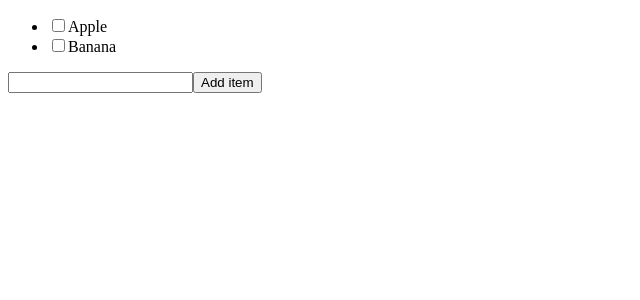
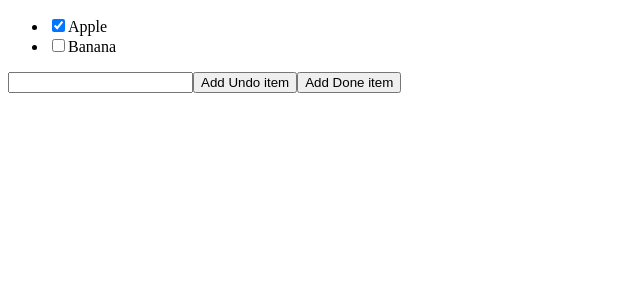
Before and after one commit to mili-confluent/React-hooks-test-example, a React (Create React App) app: page / in a window 1280 px wide. Shown: the top 300 px of the page, without its empty margins (0-640 px from the left). Built offline with nearby package versions, Linux system fonts and the light colour scheme.

Commit message:
React Hooks test example Component test: TodoList-test.js Hook test: useToggleSelectionSet-test.js

```diff
--- a/package.json
+++ b/package.json
@@ -7,6 +7,7 @@
   "dependencies": {
     "@babel/runtime": "7.13.8",
     "@testing-library/react": "11.2.5",
+    "@testing-library/react-hooks": "5.1.0",
     "react": "17.0.1",
     "react-dom": "17.0.1",
     "react-scripts": "4.0.0"
--- a/src/App.js
+++ b/src/App.js
@@ -3,21 +3,29 @@ import { TodoList } from "./TodoList";
 
 export default function App() {
   const [items, setItems] = useState(() => ["Apple", "Banana"]);
+  const [preSelections, setPreSelections] = useState(() => ["Apple"]);
   const [inputText, setInputText] = useState("");
   const handleAddUndoItemClick = useCallback(() => {
     setItems((prevItems) => [...prevItems, inputText]);
     setInputText("");
   }, [inputText]);
 
+  const handleAddDoneItemClick = useCallback(() => {
+    setItems((prevItems) => [...prevItems, inputText]);
+    setPreSelections((prevPreSelections) => [inputText]);
+    setInputText("");
+  }, [inputText]);
+
   return (
     <div className="App">
-      <TodoList items={items} />
+      <TodoList items={items} preSelections={preSelections} />
       <input
         type="text"
         value={inputText}
         onChange={(event) => setInputText(event.target.value)}
       />
-      <button onClick={handleAddUndoItemClick}>Add item</button>
+      <button onClick={handleAddUndoItemClick}>Add Undo item</button>
+      <button onClick={handleAddDoneItemClick}>Add Done item</button>
     </div>
   );
 }
--- a/src/TodoList.js
+++ b/src/TodoList.js
@@ -1,19 +1,9 @@
-import { useCallback, useState } from "react";
+import { useToggleSelectionSet } from "./useToggleSelectionSet";
 
-export const TodoList = ({ items }) => {
-  const [selectionSet, setSelectionSet] = useState(() => new Set());
-  const handleChange = useCallback((item, isChecked) => {
-    setSelectionSet((prevSet) => {
-      const newSet = new Set(prevSet);
-      if (isChecked) {
-        newSet.add(item);
-      } else {
-        newSet.delete(item);
-      }
-      return newSet;
-    });
-  }, []);
-
+export const TodoList = ({ items, preSelections }) => {
+  const [selectionSet, toggleSelectionItem] = useToggleSelectionSet(
+    preSelections
+  );
   return (
     <ul>
       {items.map((item) => {
@@ -22,7 +12,9 @@ export const TodoList = ({ items }) => {
             <input
               data-testid={`${item}-checkbox`}
               checked={selectionSet.has(item)}
-              onChange={(event) => handleChange(item, event.target.checked)}
+              onChange={(event) =>
+                toggleSelectionItem(item, event.target.checked)
+              }
               type="checkbox"
             ></input>
             <span>{item}</span>
--- /dev/null
+++ b/src/useToggleSelectionSet.js
@@ -0,0 +1,32 @@
+import { useCallback, useEffect, useState } from "react";
+
+export function useToggleSelectionSet(preSelections) {
+  const [selectionSet, setSelectionSet] = useState(
+    () => new Set(preSelections)
+  );
+  const toggleSelectionItem = useCallback((item, isChecked) => {
+    setSelectionSet((prevSet) => {
+      const newSet = new Set(prevSet);
+      if (isChecked) {
+        newSet.add(item);
+      } else {
+        newSet.delete(item);
+      }
+      return newSet;
+    });
+  }, []);
+
+  useEffect(() => {
+    setSelectionSet((prevSelectionSet) => {
+      const newSelections = preSelections.filter(
+        (item) => !prevSelectionSet.has(item)
+      );
+      if (newSelections.length > 0) {
+        return new Set([...prevSelectionSet, ...newSelections]);
+      }
+      return prevSelectionSet;
+    });
+  }, [preSelections]);
+
+  return [selectionSet, toggleSelectionItem];
+}
```
Also changed, not shown: 2 other files (tests, documents, lock files or other folders).
